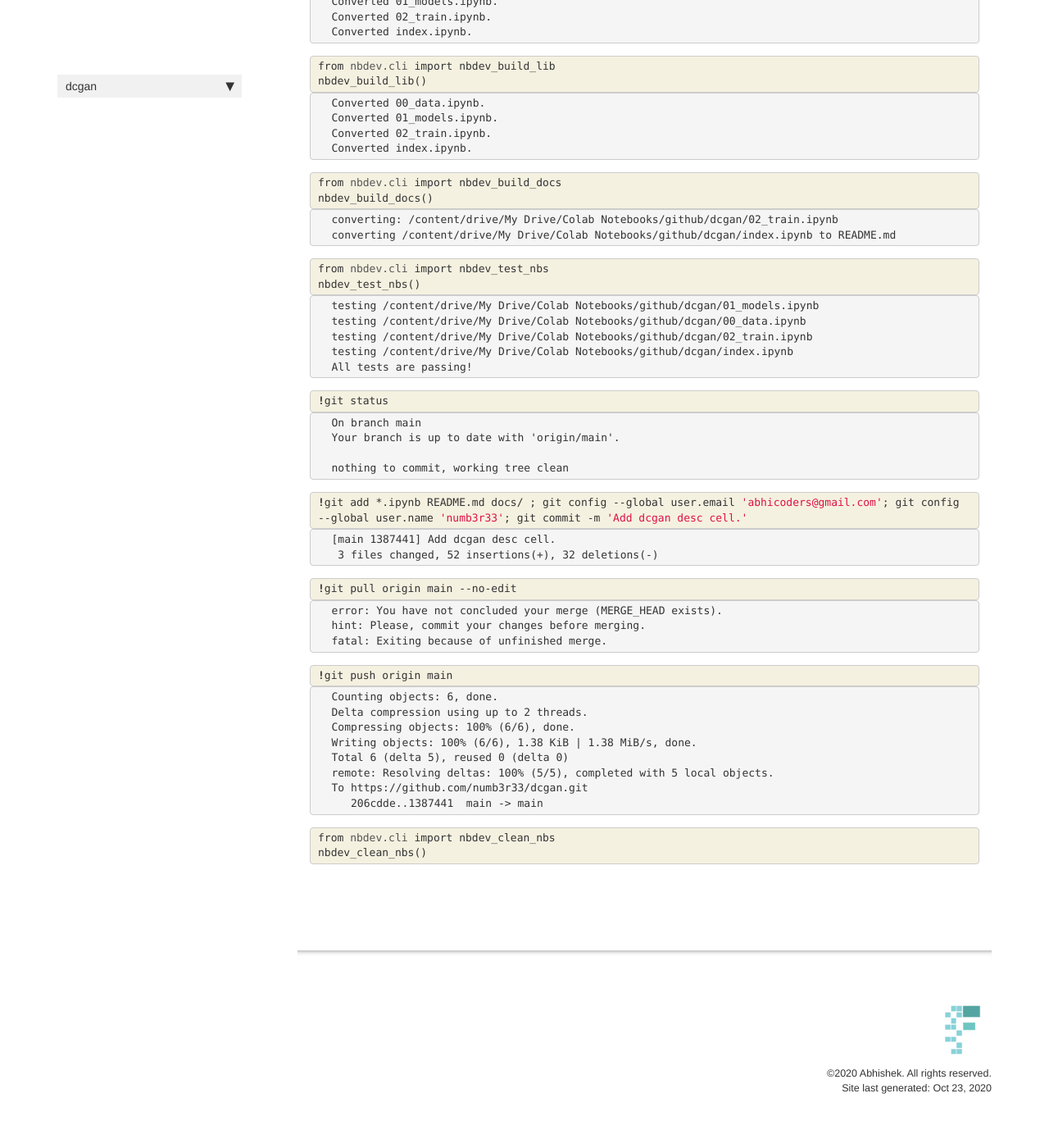
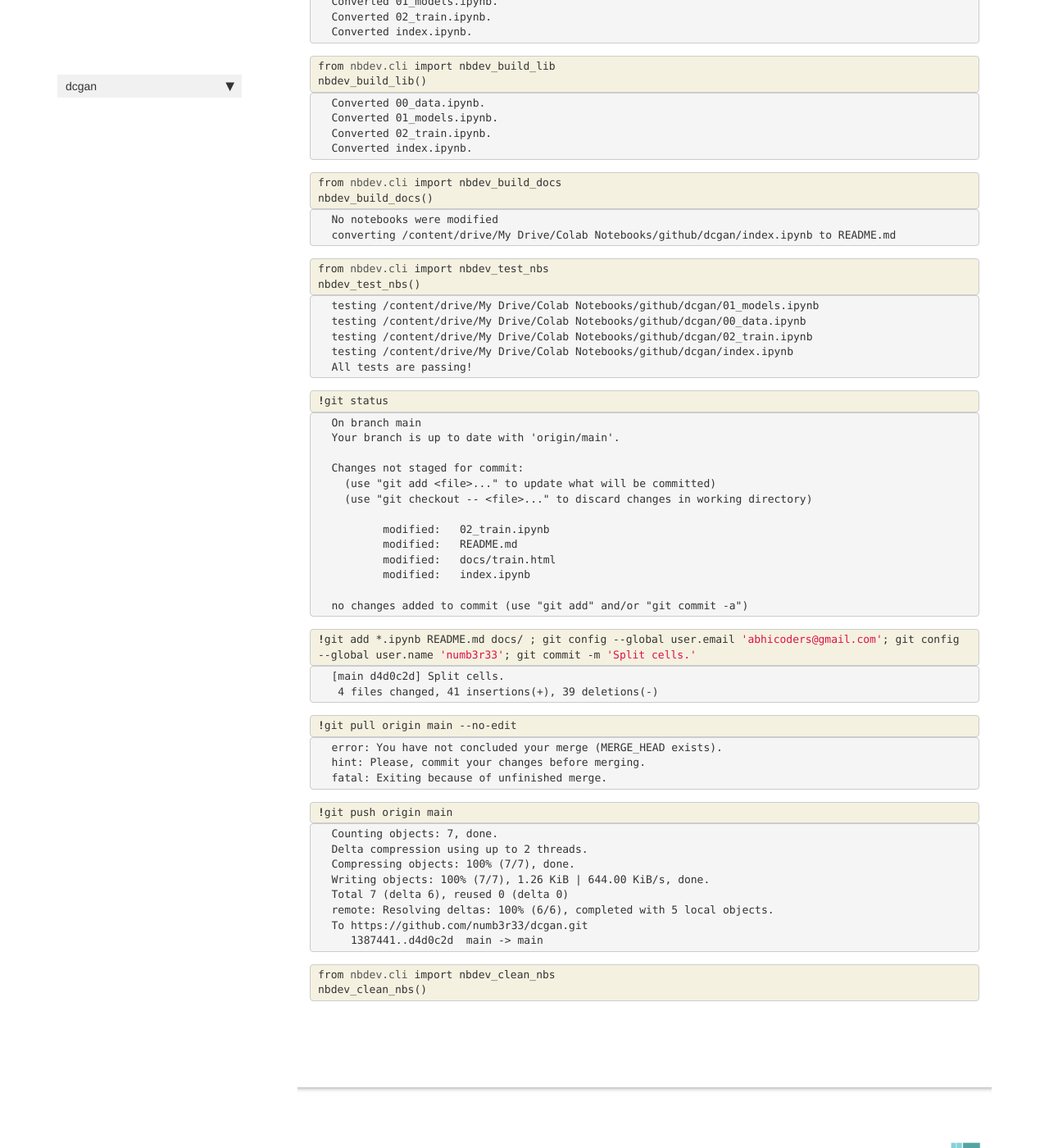
Before and after one commit to numb3r33/dcgan, a Jekyll site: the page built from docs/train.html, in a window 1280 px wide and 1400 px high, scrolled down 6492 px. Shown: the whole window at 82% size. Built offline with Jekyll 4.4.1, drawn with Linux system fonts in a browser that asks for light colours; nearby versions of some CDN libraries; comment, search, counter and statistics services are not loaded.

```diff
--- a/docs/train.html
+++ b/docs/train.html
@@ -1129,17 +1129,8 @@
 
 <div class="output_area">
 
-
-<div class="output_html rendered_html output_subarea ">
-
-</div>
-
-</div>
-
-<div class="output_area">
-
 <div class="output_subarea output_stream output_stdout output_text">
-<pre>converting: /content/drive/My Drive/Colab Notebooks/github/dcgan/02_train.ipynb
+<pre>No notebooks were modified
 converting /content/drive/My Drive/Colab Notebooks/github/dcgan/index.ipynb to README.md
 </pre>
 </div>
@@ -1219,7 +1210,16 @@
 <pre>On branch main
 Your branch is up to date with &#39;origin/main&#39;.
 
-nothing to commit, working tree clean
+Changes not staged for commit:
+  (use &#34;git add &lt;file&gt;...&#34; to update what will be committed)
+  (use &#34;git checkout -- &lt;file&gt;...&#34; to discard changes in working directory)
+
+	<span class="ansi-red-fg">modified:   02_train.ipynb</span>
+	<span class="ansi-red-fg">modified:   README.md</span>
+	<span class="ansi-red-fg">modified:   docs/train.html</span>
+	<span class="ansi-red-fg">modified:   index.ipynb</span>
+
+no changes added to commit (use &#34;git add&#34; and/or &#34;git commit -a&#34;)
 </pre>
 </div>
 </div>
@@ -1237,7 +1237,7 @@
 
 <div class="inner_cell">
     <div class="input_area">
-<div class=" highlight hl-ipython3"><pre><span></span><span class="o">!</span>git add *.ipynb README.md docs/ <span class="p">;</span> git config --global user.email <span class="s1">&#39;abhicoders@gmail.com&#39;</span><span class="p">;</span> git config --global user.name <span class="s1">&#39;numb3r33&#39;</span><span class="p">;</span> git commit -m <span class="s1">&#39;Add dcgan desc cell.&#39;</span>
+<div class=" highlight hl-ipython3"><pre><span></span><span class="o">!</span>git add *.ipynb README.md docs/ <span class="p">;</span> git config --global user.email <span class="s1">&#39;abhicoders@gmail.com&#39;</span><span class="p">;</span> git config --global user.name <span class="s1">&#39;numb3r33&#39;</span><span class="p">;</span> git commit -m <span class="s1">&#39;Split cells.&#39;</span>
 </pre></div>
 
     </div>
@@ -1250,8 +1250,8 @@
 <div class="output_area">
 
 <div class="output_subarea output_stream output_stdout output_text">
-<pre>[main 1387441] Add dcgan desc cell.
- 3 files changed, 52 insertions(+), 32 deletions(-)
+<pre>[main d4d0c2d] Split cells.
+ 4 files changed, 41 insertions(+), 39 deletions(-)
 </pre>
 </div>
 </div>
@@ -1315,14 +1315,14 @@
 <div class="output_area">
 
 <div class="output_subarea output_stream output_stdout output_text">
-<pre>Counting objects: 6, done.
+<pre>Counting objects: 7, done.
 Delta compression using up to 2 threads.
-Compressing objects: 100% (6/6), done.
-Writing objects: 100% (6/6), 1.38 KiB | 1.38 MiB/s, done.
-Total 6 (delta 5), reused 0 (delta 0)
-remote: Resolving deltas: 100% (5/5), completed with 5 local objects.
+Compressing objects: 100% (7/7), done.
+Writing objects: 100% (7/7), 1.26 KiB | 644.00 KiB/s, done.
+Total 7 (delta 6), reused 0 (delta 0)
+remote: Resolving deltas: 100% (6/6), completed with 5 local objects.
 To https://github.com/numb3r33/dcgan.git
-   206cdde..1387441  main -&gt; main
+   1387441..d4d0c2d  main -&gt; main
 </pre>
 </div>
 </div>
```
Also changed, not shown: docs/index.html (+15 -0 lines), README.md, docs/images/dcgan_arch.png (added), 2 other files.
